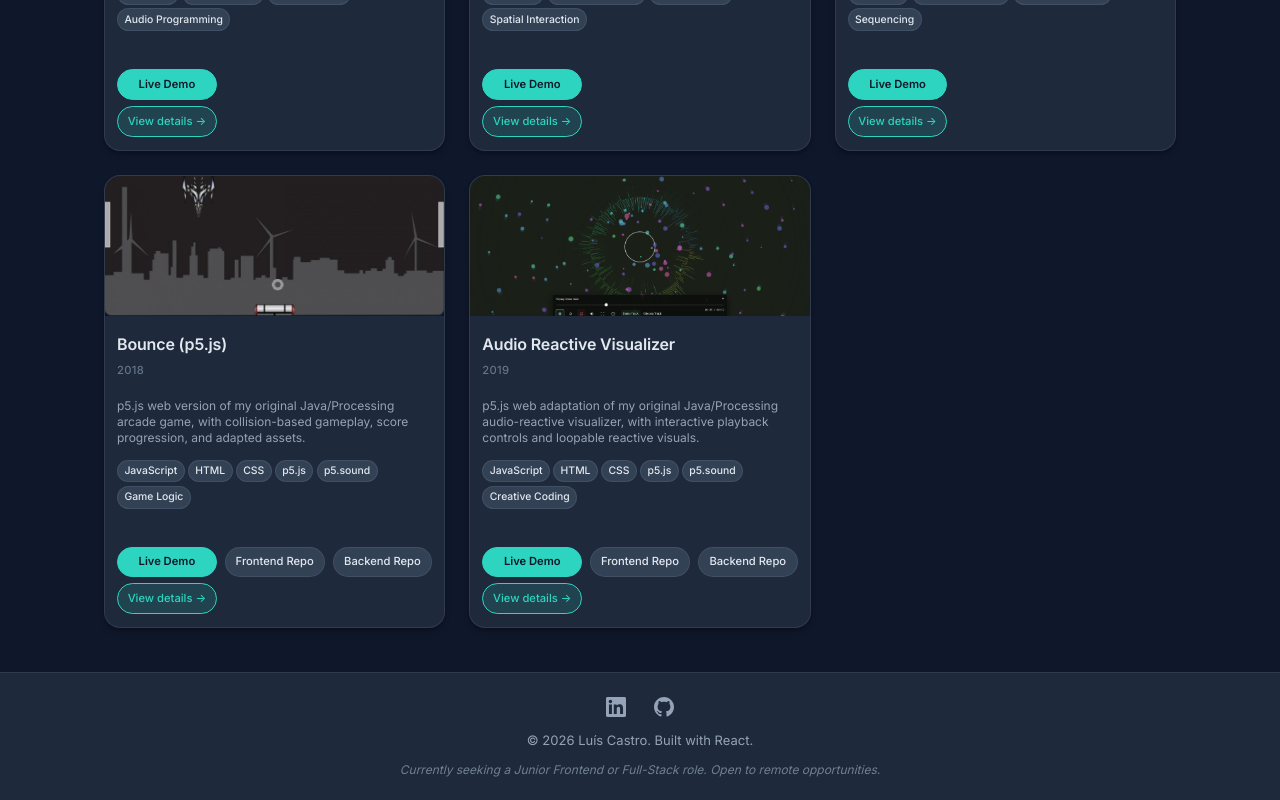
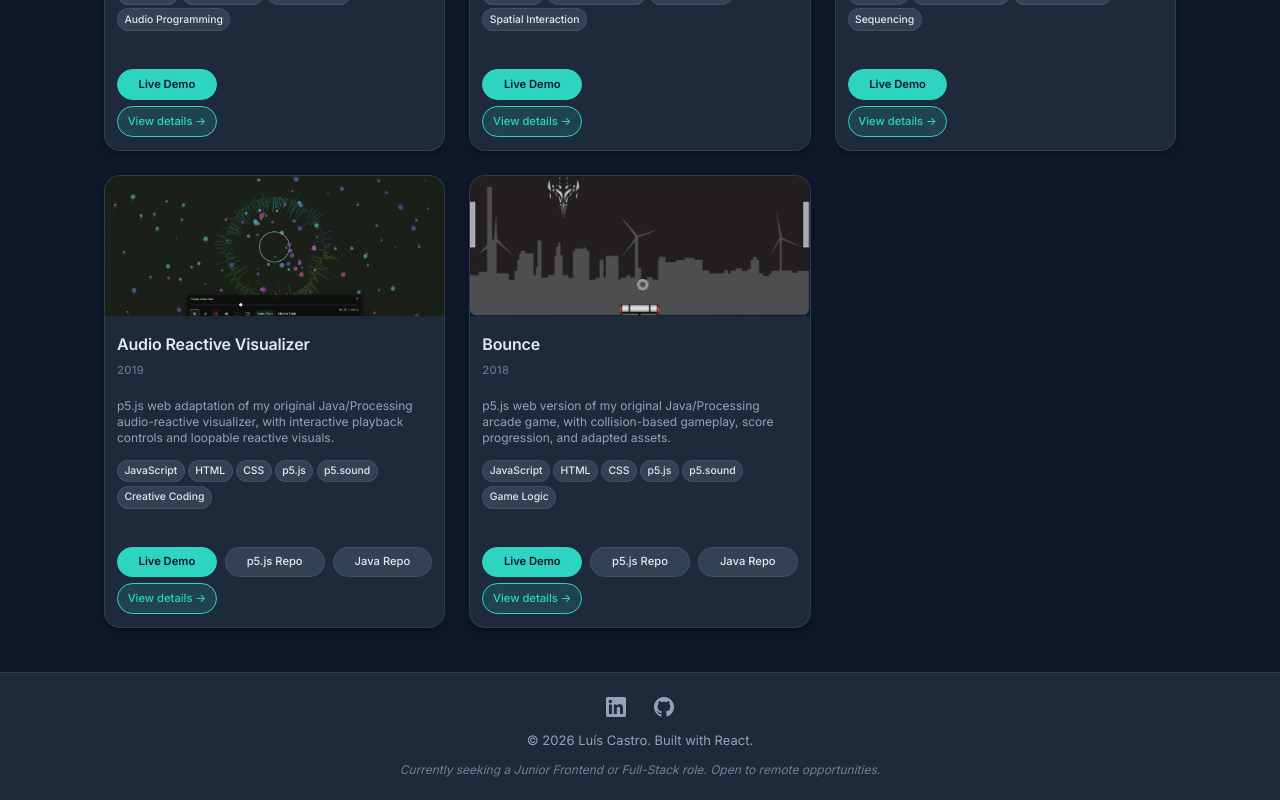
Before and after one commit to wai-coding/luis-castro-web-dev-portfolio, a React (Vite) app: page /projects in a window 1280 px wide. Shown: the part 1499-2299 px from the top of the page. Built offline with nearby package versions, Linux system fonts and the light colour scheme.

Commit message:
Changed Repo buttons logic

```diff
--- a/public/data/projects.json
+++ b/public/data/projects.json
@@ -20,6 +20,9 @@
     "clientRepo": "https://github.com/wai-coding/dnb-hub-client",
     "serverRepo": "https://github.com/wai-coding/dnb-hub-server",
     "liveLink": "https://dnbhub.netlify.app/",
+    "liveLinkLabel": "Live Demo",
+    "clientRepoLabel": "Frontend Repo",
+    "serverRepoLabel": "Backend Repo",
     "image": {
       "src": "/projects/dnb-hub/cover.png",
       "cardPositionX": 72,
@@ -56,6 +59,9 @@
     "clientRepo": "https://github.com/wai-coding/inspectorepo",
     "serverRepo": "",
     "liveLink": "https://inspectorepo.vercel.app/",
+    "liveLinkLabel": "Live Demo",
+    "clientRepoLabel": "GitHub Repo",
+    "serverRepoLabel": "",
     "image": {
       "src": "/projects/inspectorepo/cover.png",
       "cardPositionX": 50,
@@ -97,6 +103,9 @@
     "clientRepo": "",
     "serverRepo": "",
     "liveLink": "https://website-maker-pro.vercel.app/",
+    "liveLinkLabel": "Live Demo",
+    "clientRepoLabel": "",
+    "serverRepoLabel": "",
     "image": {
       "src": "/projects/website-maker-pro/cover.png",
       "cardPositionX": 100,
@@ -138,6 +147,9 @@
     "clientRepo": "https://github.com/wai-coding/foundit-app",
     "serverRepo": "https://github.com/wai-coding/json-server-backend",
     "liveLink": "https://foundit-app.netlify.app/",
+    "liveLinkLabel": "Live Demo",
+    "clientRepoLabel": "Frontend Repo",
+    "serverRepoLabel": "Backend Repo",
     "image": {
       "src": "/projects/foundit/cover.png",
       "cardPositionX": 50,
@@ -172,6 +184,9 @@
     "clientRepo": "https://github.com/wai-coding/dancefloor-defender",
     "serverRepo": "",
     "liveLink": "https://wai-coding.github.io/dancefloor-defender/",
+    "liveLinkLabel": "Live Demo",
+    "clientRepoLabel": "GitHub Repo",
+    "serverRepoLabel": "",
     "image": {
       "src": "/projects/dancefloor-defender/cover.png",
       "cardPositionX": 50,
@@ -206,6 +221,9 @@
     "clientRepo": "https://github.com/wai-coding/chess-game-typescript",
     "serverRepo": "",
     "liveLink": "https://chess-game-pro.netlify.app/",
+    "liveLinkLabel": "Live Demo",
+    "clientRepoLabel": "GitHub Repo",
+    "serverRepoLabel": "",
     "image": {
       "src": "/projects/chess-game-typescript/cover.png",
       "cardPositionX": 50,
@@ -245,6 +263,9 @@
     "clientRepo": "",
     "serverRepo": "",
     "liveLink": "https://www.youtube.com/watch?v=EpKDqcKoFFY",
+    "liveLinkLabel": "",
+    "clientRepoLabel": "",
+    "serverRepoLabel": "",
     "image": {
       "src": "/projects/funmachine-synth/cover.jpg",
       "cardPositionX": 50,
@@ -282,6 +303,9 @@
     "clientRepo": "",
     "serverRepo": "",
     "liveLink": "https://www.youtube.com/watch?v=ZXrFoFI5MLk",
+    "liveLinkLabel": "",
+    "clientRepoLabel": "",
+    "serverRepoLabel": "",
     "image": {
       "src": "/projects/sound-escapes/cover.jpg",
       "cardPositionX": 50,
@@ -319,6 +343,9 @@
     "clientRepo": "",
     "serverRepo": "",
     "liveLink": "https://www.youtube.com/watch?v=ylfUY-US8m4",
+    "liveLinkLabel": "",
+    "clientRepoLabel": "",
+    "serverRepoLabel": "",
     "image": {
       "src": "/projects/step-sequencer-max-msp/cover.jpg",
       "cardPositionX": 50,
@@ -341,9 +368,52 @@
     ]
   },
   {
+    "id": 11,
+    "slug": "audio-reactive-visualizer",
+    "title": "Audio Reactive Visualizer",
+    "startYear": 2019,
+    "description": "Browser-based p5.js adaptation of my original Java/Processing audio-reactive visualizer. The project combines reactive generative visuals with interactive playback controls, custom track loading, loop-region editing, and browser-friendly audio analysis to turn a Processing sketch into a more accessible web experience.",
+    "shortDescription": "p5.js web adaptation of my original Java/Processing audio-reactive visualizer, with interactive playback controls and loopable reactive visuals.",
+    "techStack": [
+      "JavaScript",
+      "HTML",
+      "CSS",
+      "p5.js",
+      "p5.sound",
+      "Creative Coding"
+    ],
+    "clientRepo": "https://github.com/wai-coding/audio-reactive-visualizer-p5-javascript",
+    "serverRepo": "https://github.com/wai-coding/audio-reactive-visualizer-java-processing",
+    "liveLink": "https://wai-coding.github.io/audio-reactive-visualizer-p5-javascript/",
+    "liveLinkLabel": "Live Demo",
+    "clientRepoLabel": "p5.js Repo",
+    "serverRepoLabel": "Java Repo",
+    "image": {
+      "src": "/projects/audio-reactive-visualizer/cover.png",
+      "cardPositionX": 48,
+      "cardPositionY": 50,
+      "cardZoom": 1
+    },
+    "featured": false,
+    "displayOrder": 10,
+    "keyFeatures": [
+      "Audio-reactive visuals driven by waveform, amplitude, and peak changes",
+      "Interactive player with play/pause, restart, volume, and seek controls",
+      "Support for bundled demo audio and user-selected local tracks",
+      "Loop mode with draggable start and end markers",
+      "Fullscreen browser canvas optimized for lightweight deployment"
+    ],
+    "learningHighlights": [
+      "Adapted an earlier Java/Processing project into a browser-based p5.js experience",
+      "Worked with audio analysis, waveform rendering, and reactive visual behaviour",
+      "Designed a more complete playback UI instead of a simple visual sketch",
+      "Strengthened experience in translating creative coding work into a deployable web format"
+    ]
+  },
+  {
     "id": 10,
-    "slug": "bounce-game-p5-javascript",
-    "title": "Bounce (p5.js)",
+    "slug": "bounce-game",
+    "title": "Bounce",
     "startYear": 2018,
     "description": "Browser-based recreation of my original Java/Processing arcade game, converted to p5.js for the web. The project keeps the core collision-based gameplay while adapting the original visual and audio assets to a browser-friendly version, with score and lives progression, increasing speed, and an additional missile hazard unlocked during longer runs.",
     "shortDescription": "p5.js web version of my original Java/Processing arcade game, with collision-based gameplay, score progression, and adapted assets.",
@@ -358,14 +428,17 @@
     "clientRepo": "https://github.com/wai-coding/bounce-game-p5-javascript",
     "serverRepo": "https://github.com/wai-coding/bounce-game-java-processing",
     "liveLink": "https://wai-coding.github.io/bounce-game-p5-javascript/",
+    "liveLinkLabel": "Live Demo",
+    "clientRepoLabel": "p5.js Repo",
+    "serverRepoLabel": "Java Repo",
     "image": {
-      "src": "/projects/bounce-game-p5-javascript/cover.png",
+      "src": "/projects/bounce-game/cover.png",
       "cardPositionX": 50,
       "cardPositionY": 86,
       "cardZoom": 1.04
     },
     "featured": false,
-    "displayOrder": 10,
+    "displayOrder": 11,
     "keyFeatures": [
       "2D arcade gameplay recreated for the browser with p5.js",
       "Score and lives system with progressive speed scaling",
@@ -379,45 +452,5 @@
       "Practiced collision handling, progression balancing, and browser-based audio integration",
       "Strengthened experience in translating an existing project into a web-friendly version"
     ]
-  },
-  {
-    "id": 11,
-    "slug": "audio-reactive-visualizer",
-    "title": "Audio Reactive Visualizer",
-    "startYear": 2019,
-    "description": "Browser-based p5.js adaptation of my original Java/Processing audio-reactive visualizer. The project combines reactive generative visuals with interactive playback controls, custom track loading, loop-region editing, and browser-friendly audio analysis to turn a Processing sketch into a more accessible web experience.",
-    "shortDescription": "p5.js web adaptation of my original Java/Processing audio-reactive visualizer, with interactive playback controls and loopable reactive visuals.",
-    "techStack": [
-      "JavaScript",
-      "HTML",
-      "CSS",
-      "p5.js",
-      "p5.sound",
-      "Creative Coding"
-    ],
-    "clientRepo": "https://github.com/wai-coding/audio-reactive-visualizer",
-    "serverRepo": "https://github.com/wai-coding/audio-reactive-visualizer-java-processing",
-    "liveLink": "https://wai-coding.github.io/audio-reactive-visualizer/",
-    "image": {
-      "src": "/projects/audio-reactive-visualizer/cover.png",
-      "cardPositionX": 48,
-      "cardPositionY": 50,
-      "cardZoom": 1
-    },
-    "featured": false,
-    "displayOrder": 11,
-    "keyFeatures": [
-      "Audio-reactive visuals driven by waveform, amplitude, and peak changes",
-      "Interactive player with play/pause, restart, volume, and seek controls",
-      "Support for bundled demo audio and user-selected local tracks",
-      "Loop mode with draggable start and end markers",
-      "Fullscreen browser canvas optimized for lightweight deployment"
-    ],
-    "learningHighlights": [
-      "Adapted an earlier Java/Processing project into a browser-based p5.js experience",
-      "Worked with audio analysis, waveform rendering, and reactive visual behaviour",
-      "Designed a more complete playback UI instead of a simple visual sketch",
-      "Strengthened experience in translating creative coding work into a deployable web format"
-    ]
   }
 ]
--- a/src/components/ProjectCard/ProjectCard.jsx
+++ b/src/components/ProjectCard/ProjectCard.jsx
@@ -9,7 +9,9 @@ function ProjectCard({ project }) {
   const hasLiveLink = liveLink && liveLink.trim();
   const hasClientRepo = clientRepo && clientRepo.trim();
   const hasServerRepo = serverRepo && serverRepo.trim();
-  const clientRepoLabel = hasClientRepo && hasServerRepo ? 'Frontend Repo' : 'GitHub Repo';
+  const liveLinkText = (project.liveLinkLabel && project.liveLinkLabel.trim()) || 'Live Demo';
+  const clientRepoText = (project.clientRepoLabel && project.clientRepoLabel.trim()) || (hasClientRepo && hasServerRepo ? 'Frontend Repo' : 'GitHub Repo');
+  const serverRepoText = (project.serverRepoLabel && project.serverRepoLabel.trim()) || 'Backend Repo';
 
   return (
     <article className="project-card" data-slug={slug}>
@@ -69,7 +71,7 @@ function ProjectCard({ project }) {
                   rel="noopener noreferrer"
                   className="project-link demo-link"
                 >
-                  Live Demo
+                  {liveLinkText}
                 </a>
               )}
               {hasClientRepo && (
@@ -79,7 +81,7 @@ function ProjectCard({ project }) {
                   rel="noopener noreferrer"
                   className="project-link github-link"
                 >
-                  {clientRepoLabel}
+                  {clientRepoText}
                 </a>
               )}
               {hasServerRepo && (
@@ -89,7 +91,7 @@ function ProjectCard({ project }) {
                   rel="noopener noreferrer"
                   className="project-link server-link"
                 >
-                  Backend Repo
+                  {serverRepoText}
                 </a>
               )}
             </div>
--- a/src/pages/ProjectDetails/ProjectDetails.jsx
+++ b/src/pages/ProjectDetails/ProjectDetails.jsx
@@ -116,7 +116,7 @@ function ProjectDetails() {
                 rel="noopener noreferrer"
                 className="btn btn-primary"
               >
-                Live Demo
+                {(project.liveLinkLabel && project.liveLinkLabel.trim()) || 'Live Demo'}
               </a>
             )}
             {project.clientRepo && (
@@ -126,7 +126,7 @@ function ProjectDetails() {
                 rel="noopener noreferrer"
                 className="btn btn-secondary"
               >
-                {project.clientRepo && project.serverRepo ? 'Frontend Repo' : 'GitHub Repo'}
+                {(project.clientRepoLabel && project.clientRepoLabel.trim()) || (project.clientRepo && project.serverRepo ? 'Frontend Repo' : 'GitHub Repo')}
               </a>
             )}
             {project.serverRepo && (
@@ -136,7 +136,7 @@ function ProjectDetails() {
                 rel="noopener noreferrer"
                 className="btn btn-secondary"
               >
-                Backend Repo
+                {(project.serverRepoLabel && project.serverRepoLabel.trim()) || 'Backend Repo'}
               </a>
             )}
           </section>
```
Also changed, not shown: src/pages/Admin/Admin.jsx (+23 -3 lines), public/projects/bounce-game/cover.png (renamed from public/projects/bounce-game-p5-javascript/cover.png), 1 other file (tests, documents, lock files or other folders).
